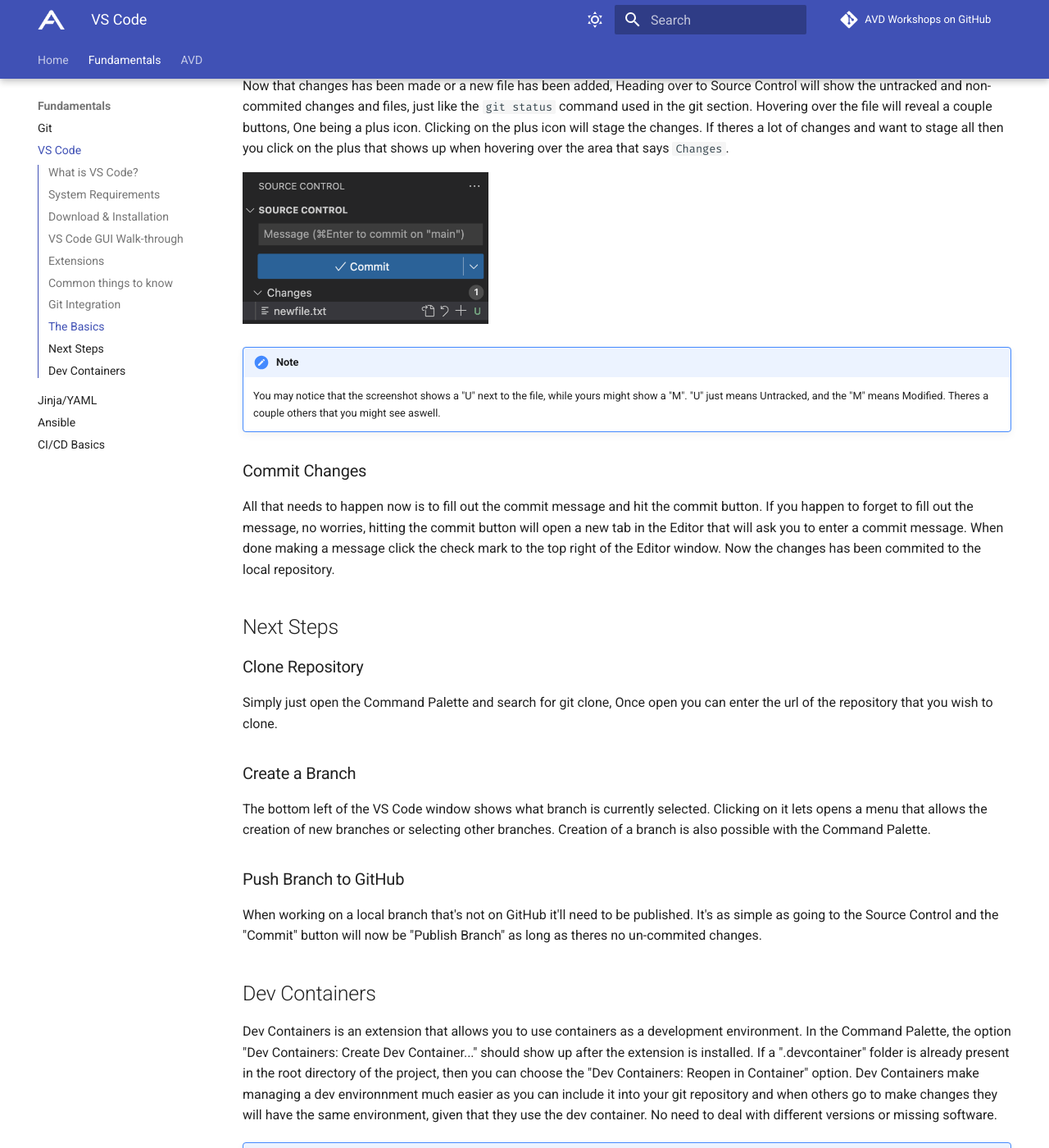
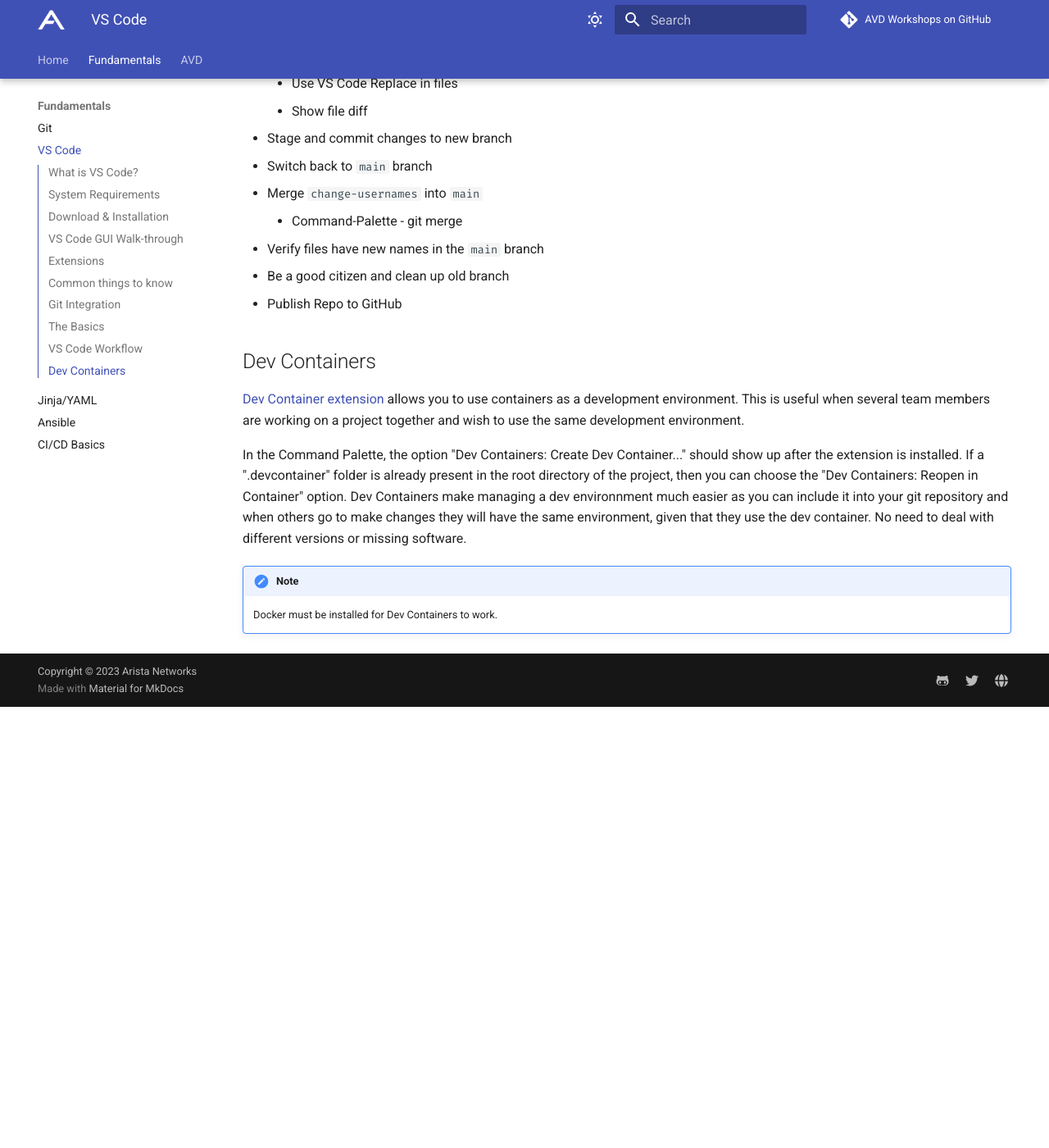
Before and after one commit to aristanetworks/avd-workshops, an MkDocs documentation site: the page built from workshops/vscode.md, in a window 1280 px wide and 1400 px high, scrolled down 5246 px. Shown: the whole window at 82% size. Built offline with MkDocs 1.6.1 and Material for MkDocs 9.7.7, drawn with Linux system fonts in a browser that asks for light colours; comment, search, counter and statistics services are not loaded; after the commit the page ends 6108 px from its top, so only the background shows below that; some of the changed text lies outside the part shown.

Commit message:
added workflow section and updated dev containers

````diff
--- a/workshops/vscode.md
+++ b/workshops/vscode.md
@@ -124,42 +124,31 @@
 
 ![status bar](assets/images/vscode_status_bar.png){: style="width:400px"}
 
-### Create/Modify Files
+## VS Code Workflow
 
-If you are following after doing the git section we can just edit the file we made there. If not, to create a file right click in the Explorer or click on the new file icon that shows up when hovering over the root folder of the project
+Use VS Code to perform the following actions.
 
-![New File](assets/images/vscode_new_file.png){: style="width:300px"}
-
-### Stage Changes
-
-Now that changes has been made or a new file has been added, Heading over to Source Control will show the untracked and non-commited changes and files, just like the ```git status``` command used in the git section. Hovering over the file will reveal a couple buttons, One being a plus icon. Clicking on the plus icon will stage the changes. If theres a lot of changes and want to stage all then you click on the plus that shows up when hovering over the area that says ```Changes```.
-
-![Source Control](assets/images/vscode_source_control.png){: style="width:300px"}
-
-!!! Note
-    You may notice that the screenshot shows a "U" next to the file, while yours might show a "M". "U" just means Untracked, and the "M" means Modified. Theres a couple others that you might see aswell.
-
-### Commit Changes
-
-All that needs to happen now is to fill out the commit message and hit the commit button. If you happen to forget to fill out the message, no worries, hitting the commit button will open a new tab in the Editor that will ask you to enter a commit message. When done making a message click the check mark to the top right of the Editor window. Now the changes has been commited to the local repository.
-
-## Next Steps
-
-### Clone Repository
-
-Simply just open the Command Palette and search for git clone, Once open you can enter the url of the repository that you wish to clone.
-
-### Create a Branch
-
-The bottom left of the VS Code window shows what branch is currently selected. Clicking on it lets opens a menu that allows the creation of new branches or selecting other branches. Creation of a branch is also possible with the Command Palette.
-
-### Push Branch to GitHub
-
-When working on a local branch that's not on GitHub it'll need to be published. It's as simple as going to the Source Control and the "Commit" button will now be "Publish Branch" as long as theres no un-commited changes.
+- Stage files
+- Commit staged files
+- Check the log - git log
+- Verify current branches
+- Create and switch to new branch called `change-usernames`
+- Update username `arista` to `admin`
+  - Use VS Code Replace in files
+  - Show file diff
+- Stage and commit changes to new branch
+- Switch back to `main` branch
+- Merge `change-usernames` into `main`
+  - Command-Palette - git merge
+- Verify files have new names in the `main` branch
+- Be a good citizen and clean up old branch
+- Publish Repo to GitHub
 
 ## Dev Containers
 
-Dev Containers is an extension that allows you to use containers as a development environment. In the Command Palette, the option "Dev Containers: Create Dev Container..." should show up after the extension is installed. If a ".devcontainer" folder is already present in the root directory of the project, then you can choose the "Dev Containers: Reopen in Container" option. Dev Containers make managing a dev environnment much easier as you can include it into your git repository and when others go to make changes they will have the same environment, given that they use the dev container. No need to deal with different versions or missing software.
+[Dev Container extension](https://marketplace.visualstudio.com/items?itemName=ms-vscode-remote.remote-containers) allows you to use containers as a development environment. This is useful when several team members are working on a project together and wish to use the same development environment.
+
+In the Command Palette, the option "Dev Containers: Create Dev Container..." should show up after the extension is installed. If a ".devcontainer" folder is already present in the root directory of the project, then you can choose the "Dev Containers: Reopen in Container" option. Dev Containers make managing a dev environnment much easier as you can include it into your git repository and when others go to make changes they will have the same environment, given that they use the dev container. No need to deal with different versions or missing software.
 
 !!! Note
     Docker must be installed for Dev Containers to work.
````
